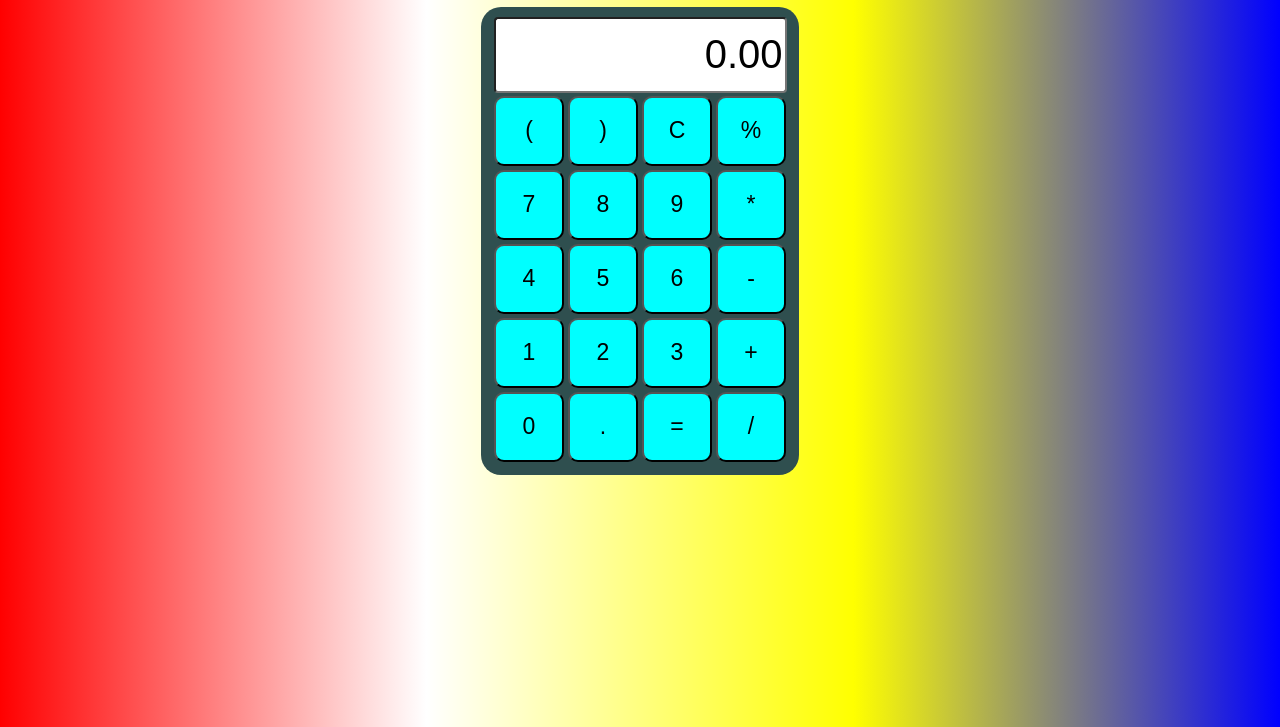
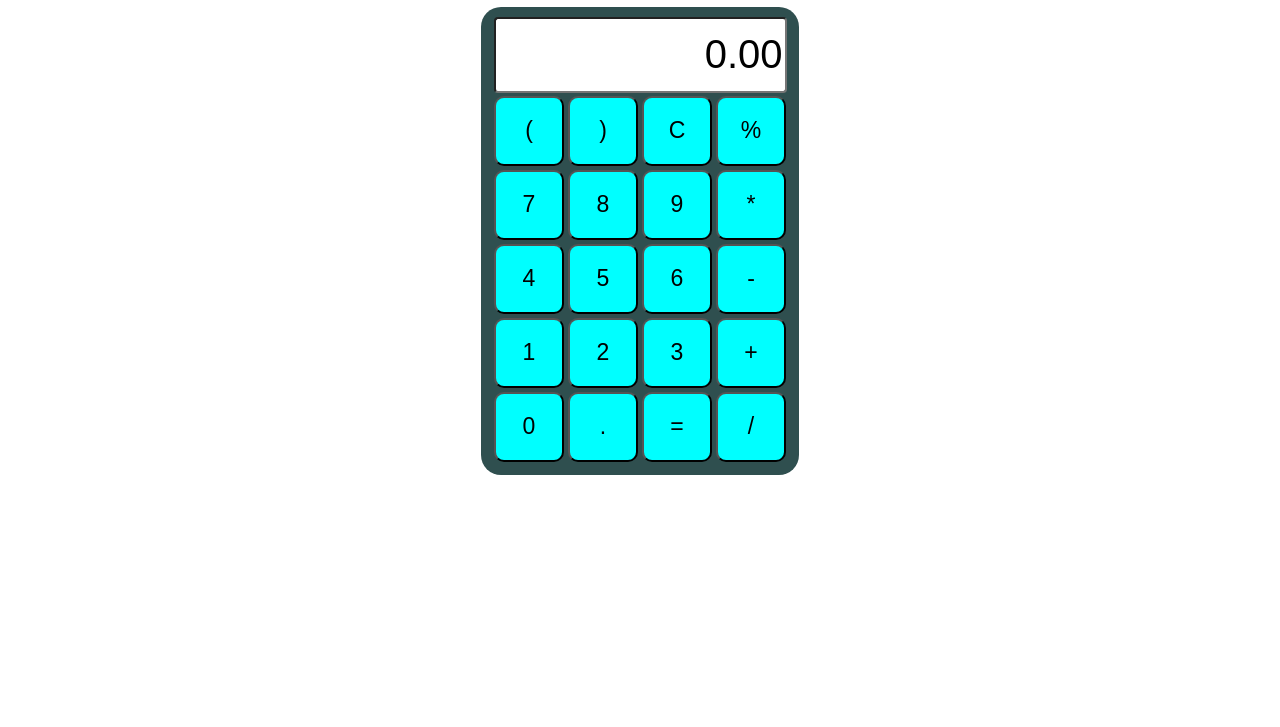
Before and after one commit to zakara10/Simple-Calculator, a plain HTML site: page index.html in a window 1280 px wide. Shown: the part 73-800 px from the top of the page. Drawn offline with Linux system fonts and the light colour scheme.

Commit message:
Update background white

```diff
--- a/index.html
+++ b/index.html
@@ -7,7 +7,7 @@
     <link rel="stylesheet" href="style.css">
     <title>Calculator</title>
 </head>
-<body style="background-image: linear-gradient(to right,red,white,yellow,blue);" >
+<body style="background-image: linear-gradient(white);" >
     <div class="container">
         <h1>CALCULATOR</h1>
         <div class="calculator">
```
